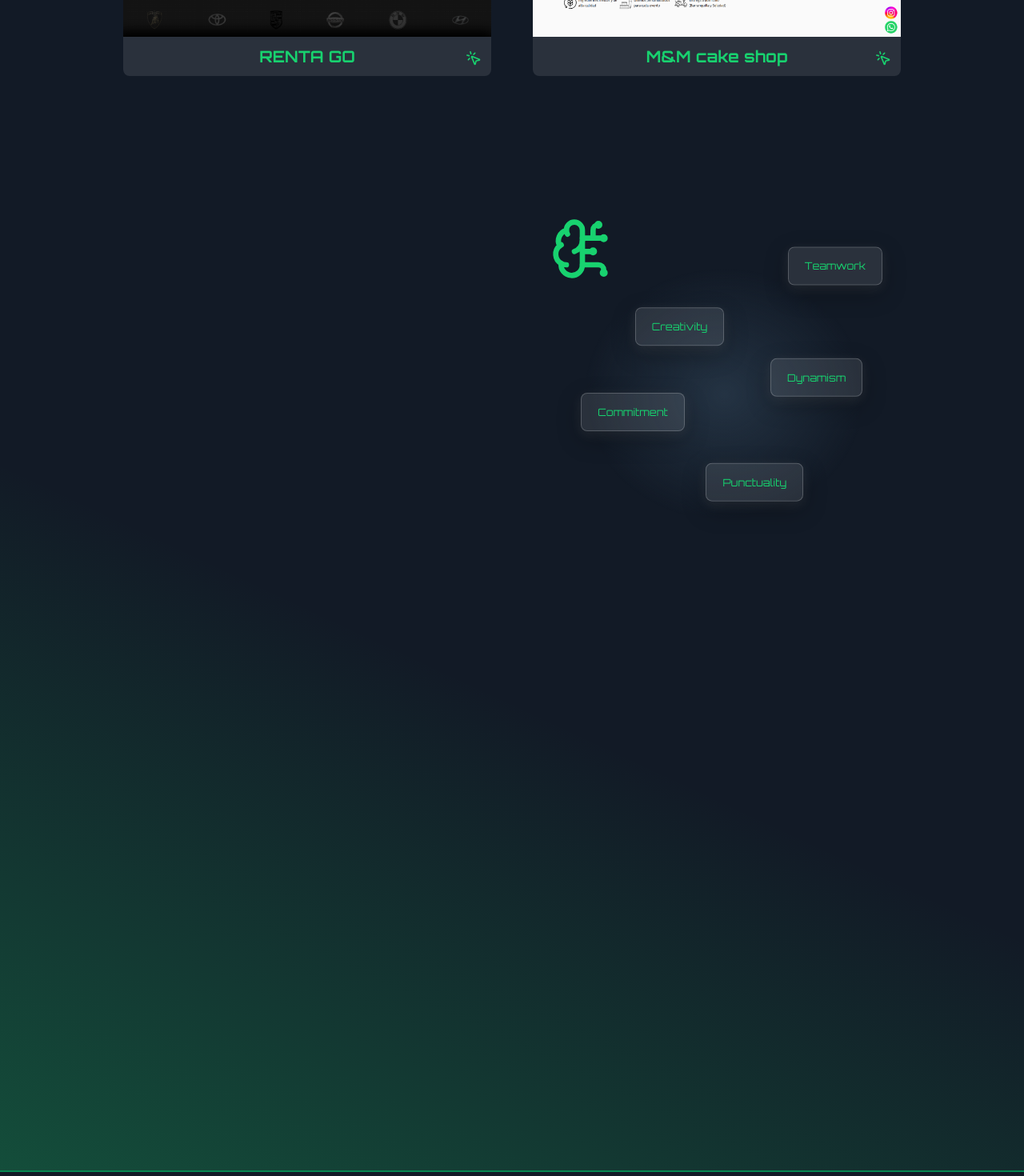
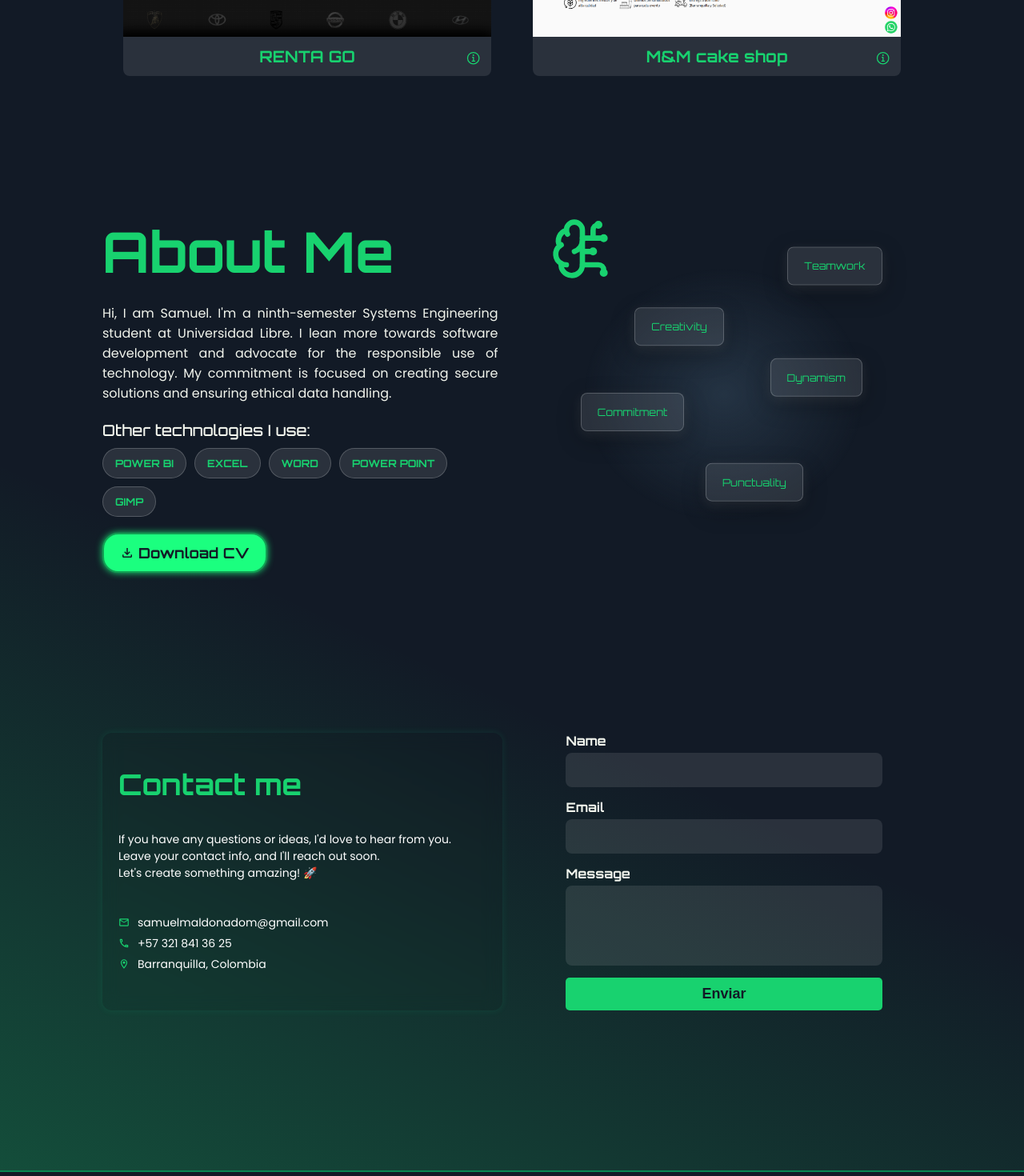
Before and after one commit to Samue2408/Portafolio, a React (Create React App) app: page / in a window 1280 px wide. Shown: the part 1460-2930 px from the top of the page at 80% size. Built offline with nearby package versions, Linux system fonts and the light colour scheme.

Commit message:
new animations

```diff
--- a/src/components/Aboutme/AboutMe.js
+++ b/src/components/Aboutme/AboutMe.js
@@ -1,4 +1,4 @@
-import React from "react";
+import React, {useRef, useEffect} from "react";
 import { MdOutlineFileDownload } from "react-icons/md";
 import { LuBrainCircuit } from "react-icons/lu";
 import './AboutMe.scss'
@@ -15,7 +15,29 @@ const FloatingText = ({ text, style }) => {
     );
   };
 
-const AboutMe = () => {
+  export default function AboutMe () {
+
+    const aboutRef = useRef(null);
+
+    useEffect(() => {
+      const observer = new IntersectionObserver(
+      (entries, observer) => {
+          entries.forEach((entry) => {
+          if (entry.isIntersecting) {
+              entry.target.classList.add("animate");
+              observer.unobserve(entry.target); // Dejar de observar después de la primera vez
+          }
+          });
+      },
+      { threshold: 0.6 } // Se activa cuando el 50% del elemento es visible
+      );
+
+      if (aboutRef.current) {
+      observer.observe(aboutRef.current);
+      }
+
+      return () => observer.disconnect(); // Limpieza para evitar errores
+    }, []);
 
     const positions = [
         { top: "10%", right: "10%" },
@@ -24,6 +46,7 @@ const AboutMe = () => {
         { top: "50%", right: "60%" },
         { top: "70%", right: "30%" },
       ];
+
       const shuffledPositions = positions.sort(() => Math.random() - 0.5);
       const styledPositions = shuffledPositions.map((position) => ({
         ...position,
@@ -31,7 +54,7 @@ const AboutMe = () => {
       }));
 
     return (
-        <section id="about-me" className="about-me">
+        <section ref={aboutRef} id="about-me" className="about-me">
         <div className="about-info">
             <h1>
                 About Me
@@ -73,5 +96,3 @@ const AboutMe = () => {
         </section>
     )
 }
-
-export default AboutMe;
--- a/src/components/Aboutme/AboutMe.scss
+++ b/src/components/Aboutme/AboutMe.scss
@@ -1,6 +1,6 @@
 @import url('https://fonts.googleapis.com/css2?family=Montserrat:ital,wght@0,100..900;1,100..900&display=swap');
 
-#about-me {
+.about-me {
     -webkit-user-select: none; /* Safari */
     -moz-user-select: none;    /* Firefox */
     -ms-user-select: none;     /* Internet Explorer */
@@ -12,6 +12,12 @@
     width: 80%;
 
     gap: 35px;
+    opacity: 0;
+    transform: translateY(40px);
+    scale: 90%;
+    transition: opacity 1s ease-out, transform 1s ease-out, scale 1s ease-out;
+
+
 
     .about-info{
         margin: auto;
@@ -95,15 +101,7 @@
             100% { box-shadow: 0 0 7px #18D26F; }
           }
 
-          view-timeline-name: --aboutme;
-          view-timeline-axis: block;
 
-          animation-timeline: --aboutme;
-          animation-name: show-about;
-
-          animation-range: entry 1% cover 25%;
-          animation-fill-mode: both;
-          animation-timing-function: ease-in;
     }
 
     .about-grafic {
@@ -138,11 +136,7 @@
                 background: #2b2b2b5b;
             }
         }
-        view-timeline-name: --aboutme;
-        view-timeline-axis: block;
 
-        animation-timeline: --aboutme;
-        animation-name: show-about;
 
     }
 
@@ -167,17 +161,11 @@
 
 }
 
-@keyframes show-about {
-    0% {
-        opacity: 0;
-        transform: translateY(90px);
-        scale: 80%;
-    }
-    100% {
-        opacity: 1;
-        transform: translateY(0px);
-        scale: 100%;
-    }
+.about-me.animate {
+    opacity: 1;
+    transform: translateY(0px);
+    scale: 100%;
+
 }
 
 
--- a/src/components/Contactme/ContactMe.css
+++ b/src/components/Contactme/ContactMe.css
@@ -13,16 +13,15 @@
   padding-block: 200px;
   border-radius: 10px;
 
-  view-timeline-name: --contact-me;
-  view-timeline-axis: block;
+  opacity: 0;
+  transform: translateX(-40px);
+  transition: opacity 1s ease-out, transform 1s ease-out;
 
-  animation-timeline: --contact-me;
-  animation-name: fade-in;
+}
 
-  animation-range: entry 1% cover 40%;
-  animation-fill-mode: both;
-  animation-timing-function: linear;
-
+.contact-container.animate {
+  opacity: 1;
+  transform: translateX(0);
 }
 
 .contact-info {
@@ -133,17 +132,7 @@
   background: #00b34e;
 }
 
-@keyframes fade-in {
-  from {
-    opacity: 0;
-    transform: translateX(-100px);
-}
-to {
-    opacity: 1;
-    transform: translateX(0);
-}
 
-}
 
 @media (max-width: 768px) {
   .contact-container {
--- a/src/components/Contactme/ContactMe.js
+++ b/src/components/Contactme/ContactMe.js
@@ -1,6 +1,6 @@
 import { MdOutlineMailOutline , MdOutlineLocalPhone, MdOutlineLocationOn  } from "react-icons/md";
 import emailjs from "@emailjs/browser";
-import { useState } from "react";
+import { useState, useRef, useEffect } from "react";
 import "./ContactMe.css";
 
 export default function ContactMe() {
@@ -29,8 +29,31 @@ export default function ContactMe() {
     });
   };
 
+
+  const contactRef = useRef(null);
+
+  useEffect(() => {
+    const observer = new IntersectionObserver(
+    (entries, observer) => {
+        entries.forEach((entry) => {
+        if (entry.isIntersecting) {
+            entry.target.classList.add("animate");
+            observer.unobserve(entry.target); // Dejar de observar después de la primera vez
+        }
+        });
+    },
+    { threshold: 0.6 } // Se activa cuando el 50% del elemento es visible
+    );
+
+    if (contactRef.current) {
+    observer.observe(contactRef.current);
+    }
+
+    return () => observer.disconnect(); // Limpieza para evitar errores
+  }, []);
+
   return (
-    <section id="contact" className="contact-container">
+    <section id="contact" ref={contactRef} className="contact-container">
       {/* Columna Izquierda - Info de Contacto */}
       <div className="contact-info">
         <h1>Contact me</h1>
--- a/src/components/Projects/info_project/ImageContainer.js
+++ b/src/components/Projects/info_project/ImageContainer.js
@@ -1,6 +1,6 @@
 import React, { useEffect, useRef } from "react";
 import './ImageContainer.css'
-import { LuMousePointerClick } from "react-icons/lu";
+import { IoInformationCircleOutline } from "react-icons/io5";
 import img_Python from '../../../assets/img/python.svg';
 import img_JavaScript from '../../../assets/img/javascript.svg';
 import img_HTML from '../../../assets/img/html-5.svg';
@@ -53,7 +53,7 @@ export default function ImageContainer({title, project, description, languages,
     return (
         <li ref={projectRef} className="image-container">
             <h2>{title}</h2>
-            <LuMousePointerClick className='icon'/>
+            <IoInformationCircleOutline className='icon'/>
             <img src={project} alt={title}/>
             <div className="overlay">
                 <p>
```
Also changed, not shown: src/components/ScrollArrow/ScrollToDiscover.scss (deleted, +0 -39 lines), src/components/ScrollArrow/scrollToDiscover.js (deleted, +0 -22 lines), src/components/Projects/Projects.js (indentation only).
